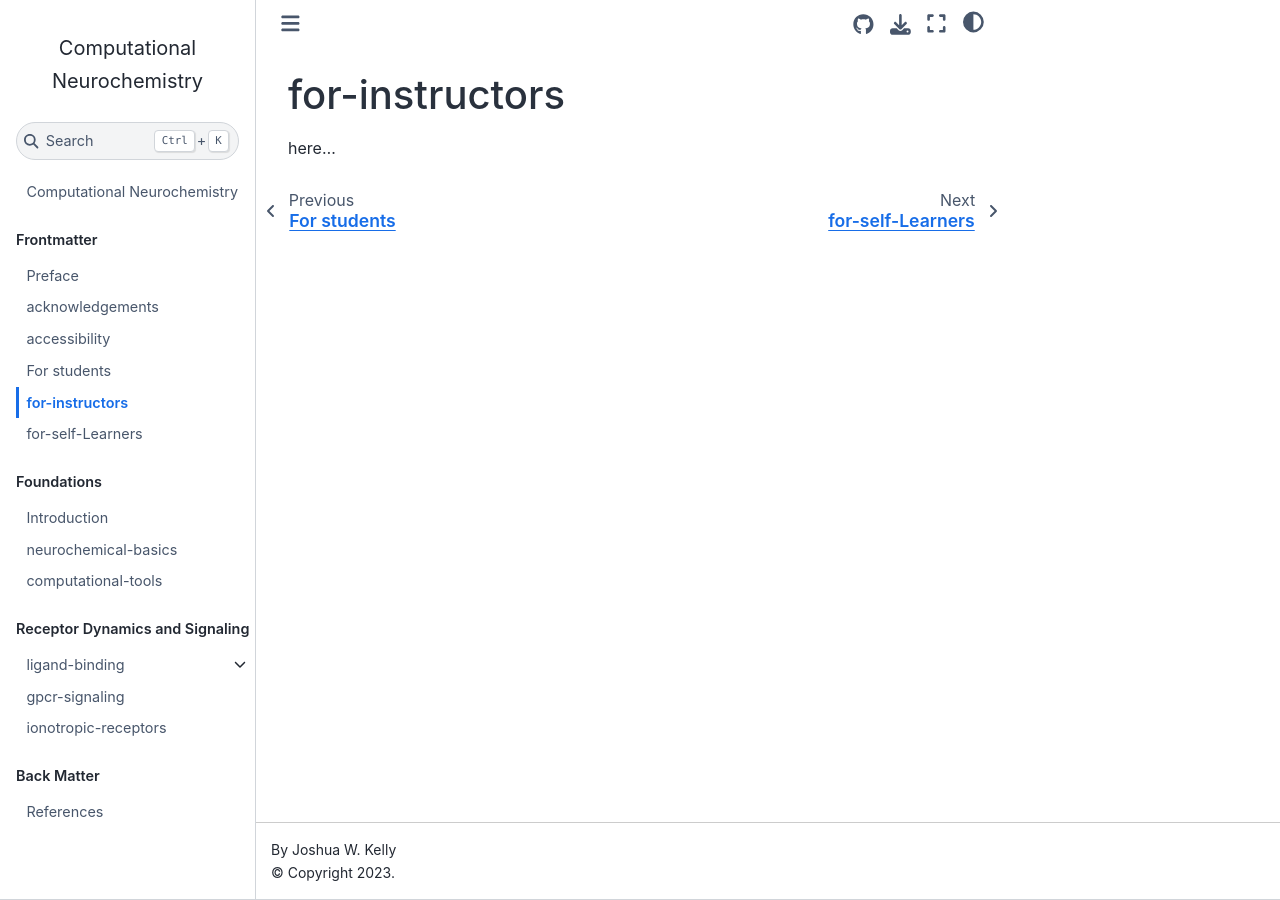
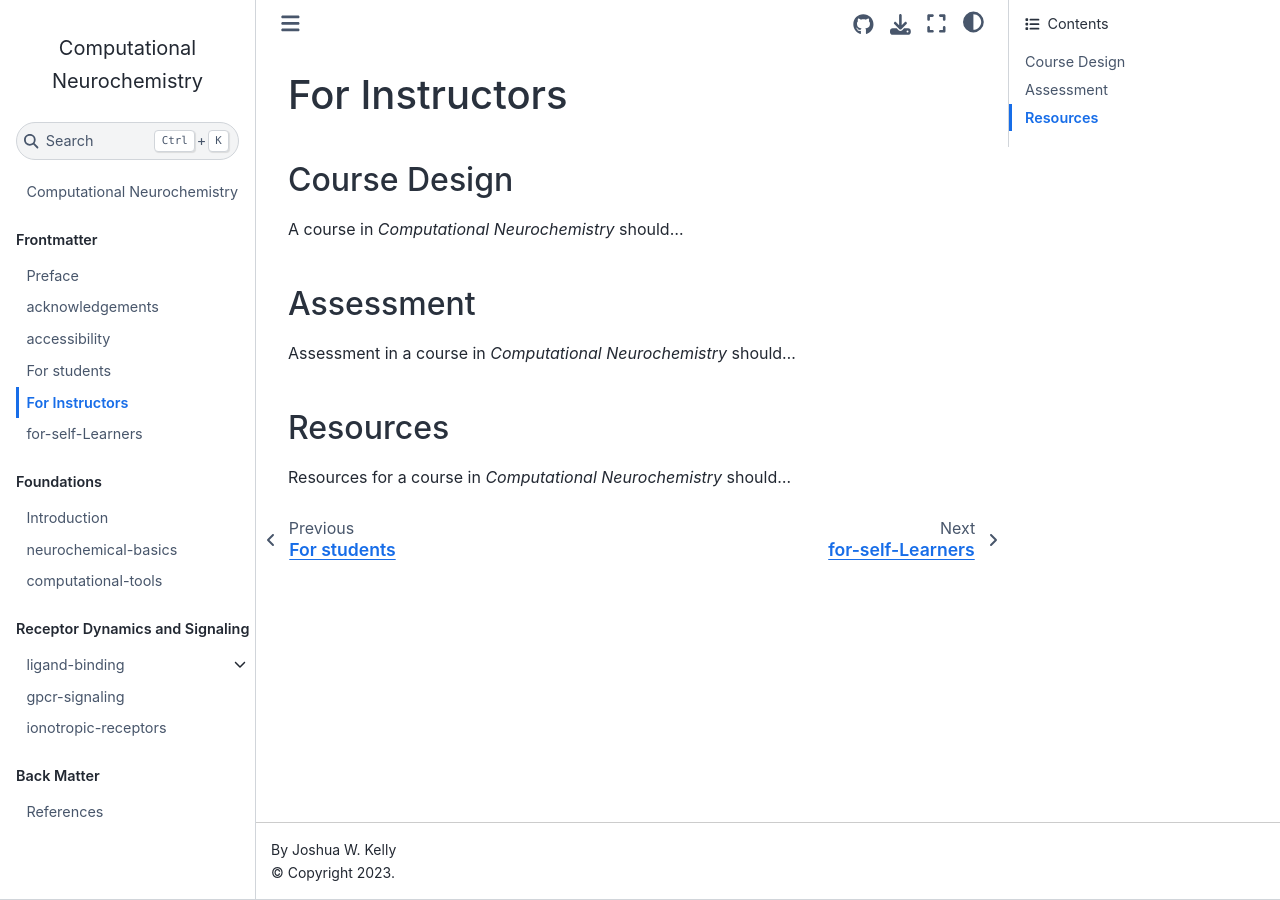
Before and after one commit to JoshuaWKelly/Computational-Neurochemistry, a Jupyter Book: the page built from frontmatter/for-instructors.md, in a window 1280 px wide. Built offline with Jupyter Book 1.0.4 settings and Sphinx 7.4.7 and the Sphinx Book theme 1.1.4, drawn with Linux system fonts in a browser that asks for light colours.

Commit message:
updated for instructors page

```diff
--- a/frontmatter/for-instructors.md
+++ b/frontmatter/for-instructors.md
@@ -1,2 +1,8 @@
-# for-instructors
-here...
+# For Instructors
+
+## Course Design
+A course in _Computational Neurochemistry_ should...
+## Assessment
+Assessment in a course in _Computational Neurochemistry_ should...
+## Resources
+Resources for a course in _Computational Neurochemistry_ should...
```
Also changed, not shown: index.md (+12 -0 lines), 3 other files.
